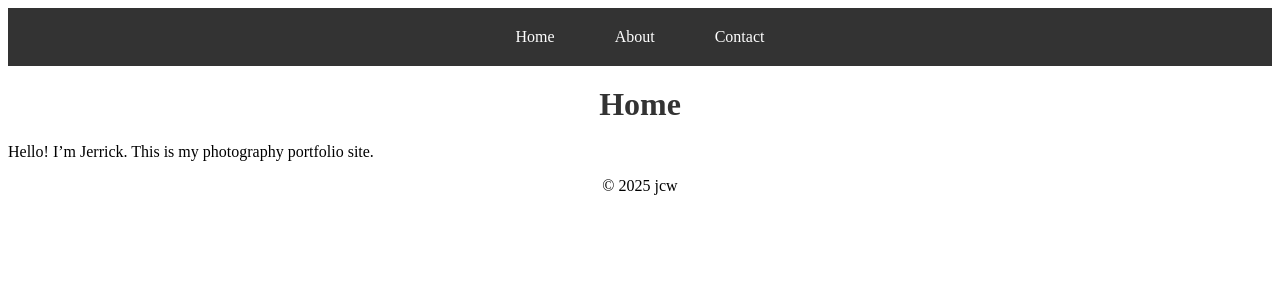
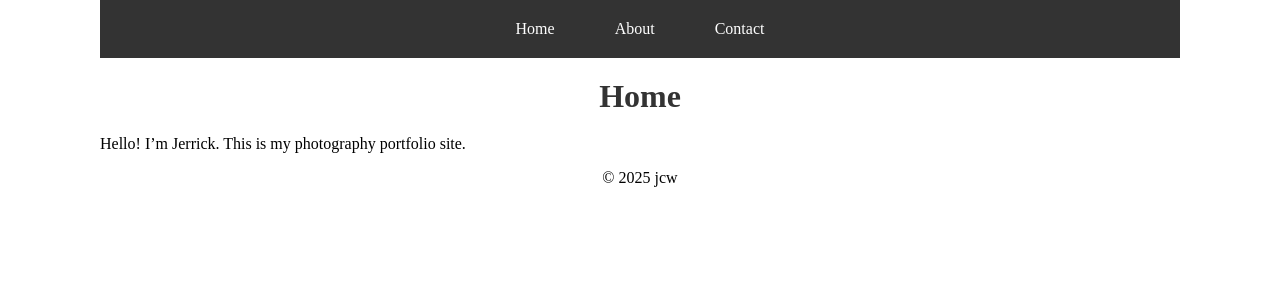
Before and after one commit to jerrickwang/jerrickwang.github.io, a Jekyll site: the page built from index.md, in a window 1280 px wide. Shown: the top 300 px of the page. Built offline with Jekyll 4.4.1, drawn with Linux system fonts in a browser that asks for light colours.

Commit message:
Update style.css

```diff
--- a/assets/css/style.css
+++ b/assets/css/style.css
@@ -32,7 +32,6 @@ nav ul li a:hover {
   background: #444;
 }
 
-
 header h1 {
   text-align: center;
   margin: 20px 0; /* Add spacing around the title */
@@ -43,3 +42,16 @@ header h1 {
 footer {
   text-align: center;
 }
+
+/* Apply padding to the entire page content */
+body {
+  padding: 0 100px;
+  margin: 0;
+  box-sizing: border-box; /* Ensures padding doesn’t affect width calculation */
+}
+
+/* Optional: Limit the width of the page content and center it */
+body > * {
+  max-width: 1200px; /* Limits the width for better readability */
+  margin: 0 auto; /* Centers the content */
+}
```
